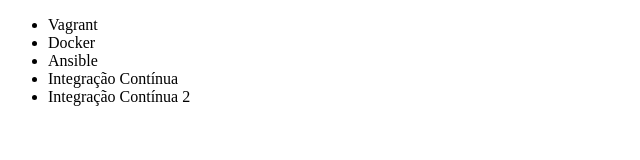
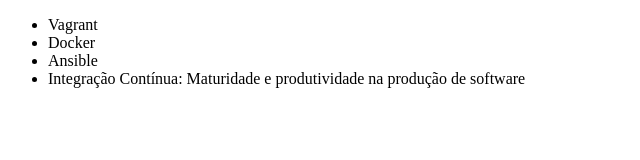
Before and after one commit to YuriTAngelico/estudoGit, a plain HTML site: page index.html in a window 1280 px wide. Shown: the whole page, without its empty margins (0-640 px from the left). Drawn offline with Linux system fonts and the light colour scheme.

Commit message:
renomeando curso de integração contínua

```diff
--- a/index.html
+++ b/index.html
@@ -9,8 +9,7 @@
         <li>Vagrant</li>
         <li>Docker</li>
         <li>Ansible</li>
-        <li>Integração Contínua</li>
-        <li>Integração Contínua 2</li>
+        <li>Integração Contínua: Maturidade e produtividade na produção de software</li>
     </ul>
 </body>
 </html>
```
